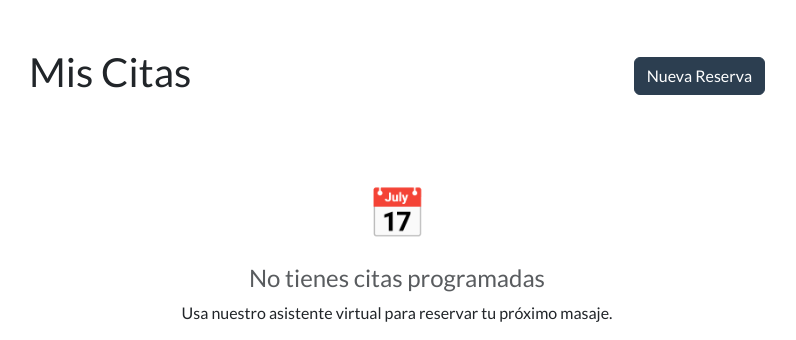
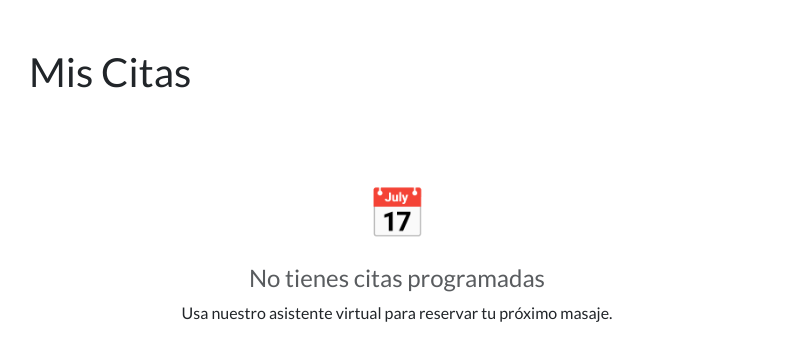
Before and after one commit to Lyoko-CO/nutrisur, a Django app: page /citas/mis-citas in a window 1280 px wide. Shown: the part 82-422 px from the top of the page, without its empty margins (243-1039 px from the left). Run offline with Django 5.2, Linux system fonts and the light colour scheme; a user stored in the database is signed in; data that the repository does not hold is empty; some libraries are stand-ins or nearby versions.

Commit message:
fix: botón duplicado en Mis Citas eliminado

```diff
--- a/citas/templates/citas/mis_citas.html
+++ b/citas/templates/citas/mis_citas.html
@@ -8,9 +8,6 @@
 
         <div class="d-flex justify-content-between align-items-center mb-4">
             <h2>Mis Citas</h2>
-            <a href="{% url 'nueva_cita' %}" class="btn btn-primary">
-                <i class="bi bi-plus-lg"></i> Nueva Reserva
-            </a>
         </div>
 
         {% if citas %}
```
